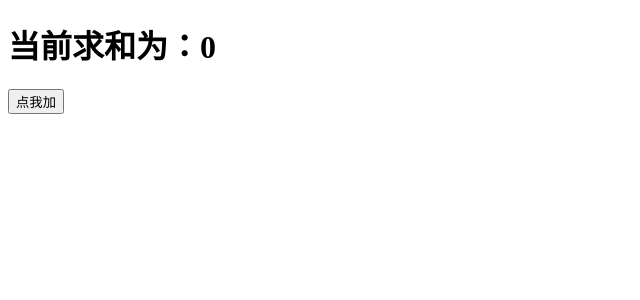
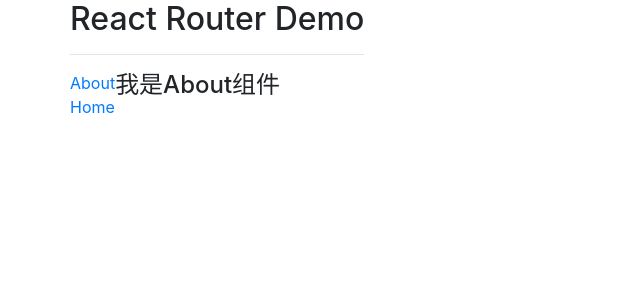
Before and after one commit to philiphou/React_Hooks_Study, a React (Create React App) app: page /about in a window 1280 px wide. Shown: the top 300 px of the page, without its empty margins (0-640 px from the left). Built offline with nearby package versions, Linux system fonts and the light colour scheme.

Commit message:
lazy_load use

```diff
--- a/package.json
+++ b/package.json
@@ -8,6 +8,7 @@
     "@testing-library/user-event": "^13.5.0",
     "react": "^18.2.0",
     "react-dom": "^18.2.0",
+    "react-router-dom": "^5.3.3",
     "react-scripts": "5.0.1",
     "web-vitals": "^2.1.4"
   },
--- a/public/index.html
+++ b/public/index.html
@@ -5,6 +5,7 @@
     <meta http-equiv="X-UA-Compatible" content="IE=edge">
     <meta name="viewport" content="width=device-width, initial-scale=1.0">
     <title>React_hooks study</title>
+    <link rel="stylesheet" href="https://cdn.jsdelivr.net/npm/bootstrap@4.4.1/dist/css/bootstrap.min.css" integrity="sha384-Vkoo8x4CGsO3+Hhxv8T/Q5PaXtkKtu6ug5TOeNV6gBiFeWPGFN9MuhOf23Q9Ifjh" crossorigin="anonymous">
 </head>
 <body>
     <div id="root"></div>
--- a/src/App.js
+++ b/src/App.js
@@ -1,11 +1,11 @@
 import React, { Component } from 'react'
-import Demo from './components/01_setState'
+import Demo from './components/02.lazy_load'
 
 export default class App extends Component {
   render() {
     return (
       <div>
-        <Demo x={20}/>
+            <Demo/>
       </div>
     )
   }
--- /dev/null
+++ b/src/components/02.lazy_load/About/index.jsx
@@ -0,0 +1,11 @@
+import React, { Component } from 'react'
+
+export default class About extends Component {
+  render() {
+    return (
+   <div>
+    <h4>我是About组件</h4>
+   </div>
+    )
+  }
+}
--- /dev/null
+++ b/src/components/02.lazy_load/Home/index.jsx
@@ -0,0 +1,11 @@
+import React, { Component } from 'react'
+
+export default class Home extends Component {
+  render() {
+    return (
+   <div>
+    <h4>我是home组件</h4>
+   </div>
+    )
+  }
+}
--- /dev/null
+++ b/src/components/02.lazy_load/index.jsx
@@ -0,0 +1,54 @@
+import React, { Component,lazy,Suspense } from 'react'
+import {NavLink,Route} from 'react-router-dom'
+//import About from './About'
+//import Home from './Home'
+
+const Home=lazy(()=>import('./Home'))
+const About=lazy(()=>import('./About'))
+
+export default class Demo extends Component {
+ render() {
+    return (
+    <div className='container'>
+      <div className='row'>
+        <div className='col-xs-8'>
+          <div className='page-header'>
+            <h2>React Router Demo</h2>
+            <hr/>
+          </div>
+        </div>
+      </div>
+      <div className='row'>
+        <div className='col-xs-3 '>
+          <div className='list-group'>
+              {/* <a className='list-group-item' href="./about.html">About</a>
+              <a className='list-group-item' href="./home.html">Home</a> */}
+
+              <NavLink className = 'list-item' to="/about">About</NavLink>
+              <NavLink className = 'list-item' to="/home">Home</NavLink>
+
+             </div>
+        </div>
+          <div className='col-xs-5'>
+          <div className='panelA'>
+             <div className='panel-body'>
+              {/*  注册路由*/}
+                <Suspense fallback={<h1 style={{color:'red'}}>Loading...</h1>}>
+                    <Route path='/about' component={About}/>
+                    <Route path='/home' component={Home}/>
+                </Suspense>
+
+
+
+             </div>
+          </div>
+        </div>
+        <hr/>
+      </div>
+      </div>
+
+
+
+    )
+  }
+}
--- a/src/index.js
+++ b/src/index.js
@@ -1,5 +1,10 @@
 import React from 'react'
 import { createRoot } from 'react-dom/client';
 import App from './app'
+import{BrowserRouter} from 'react-router-dom'
 const root = createRoot(document.getElementById('root'))
-root.render(<App/>)
+root.render(
+    <BrowserRouter>
+        <App/>
+    </BrowserRouter>
+)
```
Also changed, not shown: 2 other files (tests, documents, lock files or other folders).
